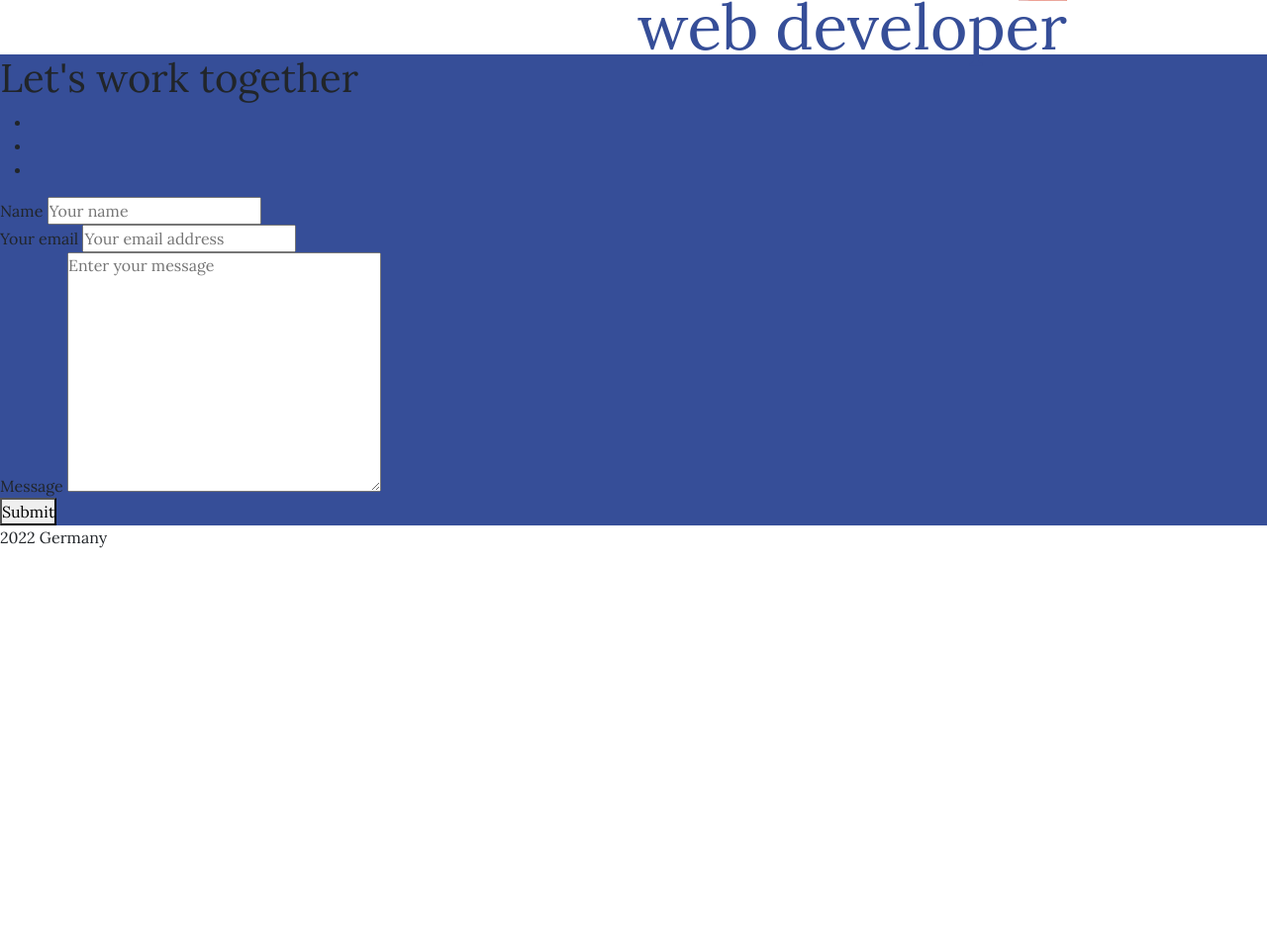
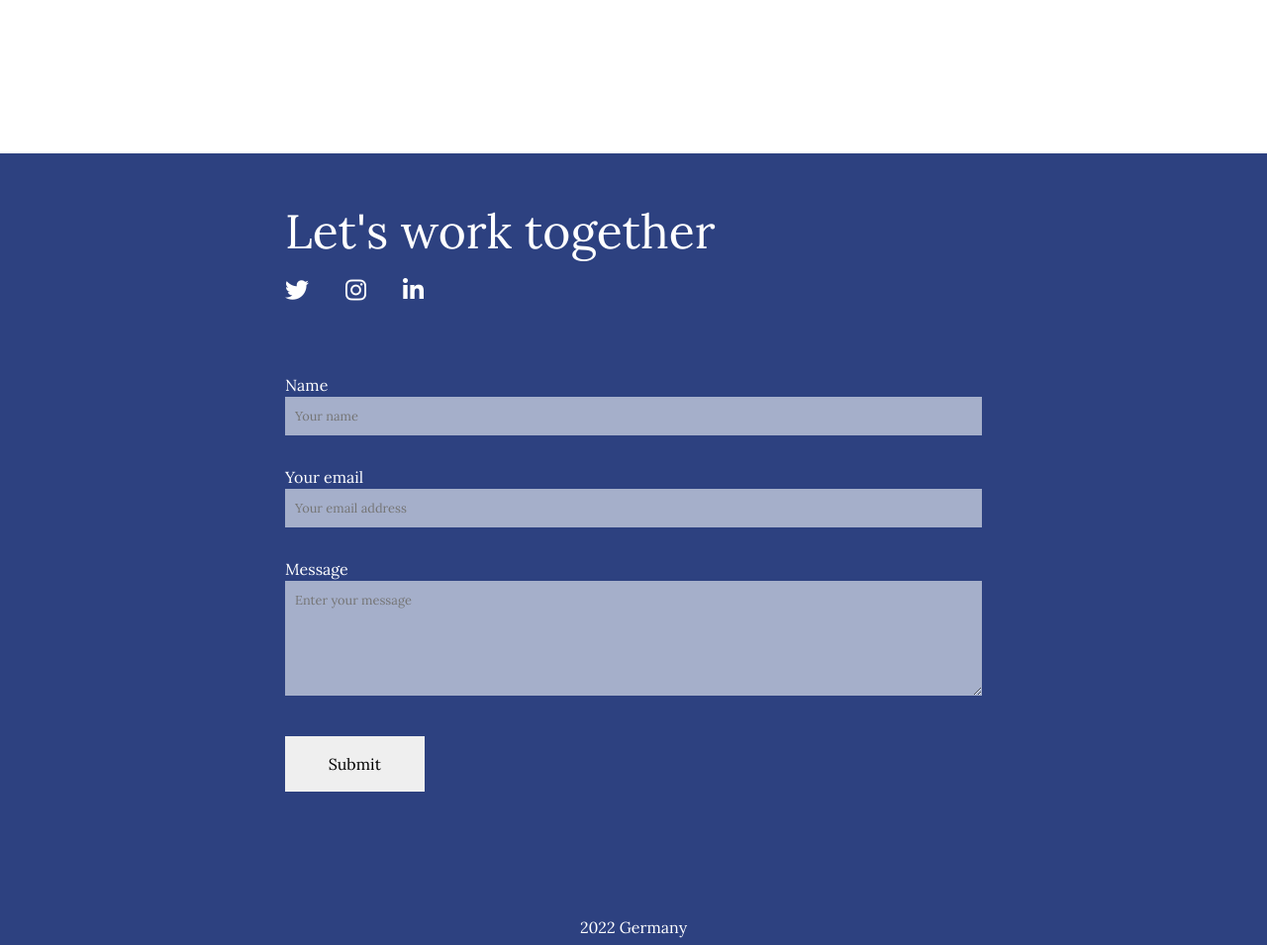
Before and after one commit to Adanurk/Portfolio, a website: page public/index.html in a window 1280 px wide. Shown: the part 709-1664 px from the top of the page at 99% size. Before the commit the page ends 1264 px from the top, so only its background shows below. Drawn offline with nearby package versions, Linux system fonts and the light colour scheme.

Commit message:
form ready

```diff
--- a/public/index.html
+++ b/public/index.html
@@ -36,7 +36,7 @@
 
     <!--Carousel-->
     <main>
-      <h1>Muster Mustermann</h1>
+      <h1>Kübra <i>Gümüssoy</i></h1>
       <div id="carouselExampleSlidesOnly" class="carousel slide car" data-bs-ride="carousel">
         <div class="carousel-inner">
           <div class="carousel-item active">
@@ -59,9 +59,9 @@
           Let's work together
         </h1>
         <ul>
-          <li><a href="#"></a></li>
-          <li><a href="#"></a></li>
-          <li><a href="#"></a></li>
+          <li><a href="#"><i class="fa-brands fa-twitter"></i></a></li>
+          <li><a href="#"><i class="fa-brands fa-instagram"></i></a></li>
+          <li><a href="#"><i class="fa-brands fa-linkedin-in"></i></a></li>
         </ul>
         <form action="#">
           <div class="part">
@@ -74,15 +74,18 @@
           </div>
           <div class="part">
             <label for="message">Message</label>
-            <textarea name="message" id="message" cols="30" rows="10" placeholder="Enter your message"></textarea>
+            <textarea name="message" id="message" cols="30" rows="5" placeholder="Enter your message"></textarea>
           </div>
+          <div class="but">
           <button type="submit">Submit</button>
+        </div>
         </form>
       </div>
+      <footer>
+        <h6>2022 Germany</h6>
+      </footer>
     </div>
-    <footer>
-      <span>2022 Germany</span>
-    </footer>
+
 
     <script
       src="https://cdn.jsdelivr.net/npm/@popperjs/core@2.10.2/dist/umd/popper.min.js"
--- a/src/sass/_variables.scss
+++ b/src/sass/_variables.scss
@@ -1,2 +1,3 @@
 $secondColor: #2A2F3F;
-$primaryColor: #364E98;
+$primaryColor: #2D4180;
+$backColor: #A5AFCA;
--- a/src/sass/main.scss
+++ b/src/sass/main.scss
@@ -3,6 +3,10 @@
 
 body{
     font-family: 'Lora', serif;
+}
+
+li{
+    list-style-type: none;
 }
 
 nav{
@@ -12,7 +16,6 @@ nav{
         justify-content: center;
         li{
             padding: 5px;
-            list-style-type: none;
             margin: auto 10px;
             color: $secondColor;
             a{
@@ -46,8 +49,8 @@ nav{
 }
 
 main{
-    width: 70vw;
-    height: 700px;
+    width: 55vw;
+    height: 100vh;
     margin: 0 auto;
     padding: 10px;
     h1{
@@ -61,13 +64,78 @@ main{
         text-align: end;
     }
     .car{
+        z-index: -2;
         img{
-            width: 30px;
+            max-width: 55vw;
         }
     }
 }
 
 .contact{
     width: 100vw;
+    height: 100vh;
     background-color: $primaryColor;
+    color: white;
+    position: relative;
+    .big{
+        width: 55vw;
+        max-width: 704px;
+        margin:0 22.5vw;
+        position: absolute;
+        top: 50px;
+
+        h1{
+            font-size: 3rem;
+
+        }
+        ul{
+            display: flex;
+            padding: 5px 0;
+            li{
+                padding-right: 5px;
+                margin-right: 2rem;
+                a{
+                    color: white;
+                    font-size: 1.5rem;
+                }
+            }
+        }
+        form{
+            margin-top: 60px;
+            .part{
+                margin-top: 30px;
+               label{
+                   display: block;
+               }
+               input, textarea{
+                   width: 100%;
+                   background-color: $backColor;
+                   outline: none;
+                   border: none;
+                   padding: 10px;
+                   font-size: 0.8rem;
+               }
+            }
+            .but{
+                padding-top:35px;
+                button{
+                    padding:1rem;
+                    width: 20% ;
+                    border: none;
+                }
+            }
+
+
+        }
+    }
+
+    footer{
+        position: absolute;
+        bottom: 0;
+        h6{
+            width: 100vw;
+            text-align: center;
+        }
+    }
+
 }
```
Also changed, not shown: src/styles/styles.css, 1 other file.
